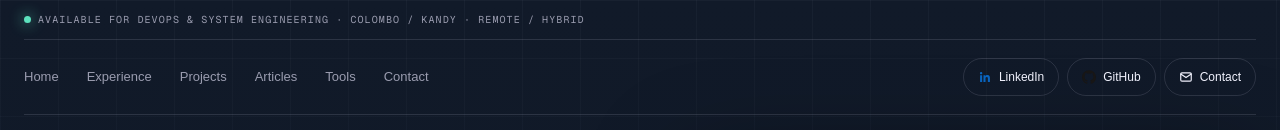
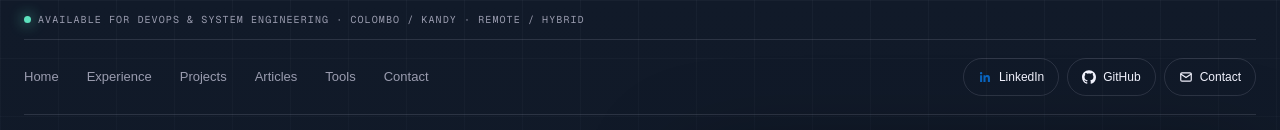
Before and after one commit to trikto/portfolio, a Next.js app: page / in a window 1280 px wide. Shown: the top 130 px of the page. Built offline with nearby package versions, Linux system fonts and the light colour scheme.

Commit message:
Use light GitHub icon

```diff
--- a/app/components/social-links.tsx
+++ b/app/components/social-links.tsx
@@ -1,7 +1,7 @@
 import { siGithub, type SimpleIcon } from "simple-icons";
 
 function BrandIcon({ icon }: { icon: SimpleIcon }) {
-  return <svg aria-hidden="true" className="social-icon" viewBox="0 0 24 24"><path d={icon.path} fill={`#${icon.hex}`} /></svg>;
+  return <svg aria-hidden="true" className="social-icon" viewBox="0 0 24 24"><path d={icon.path} fill="var(--ink)" /></svg>;
 }
 
 function MailIcon() {
```
